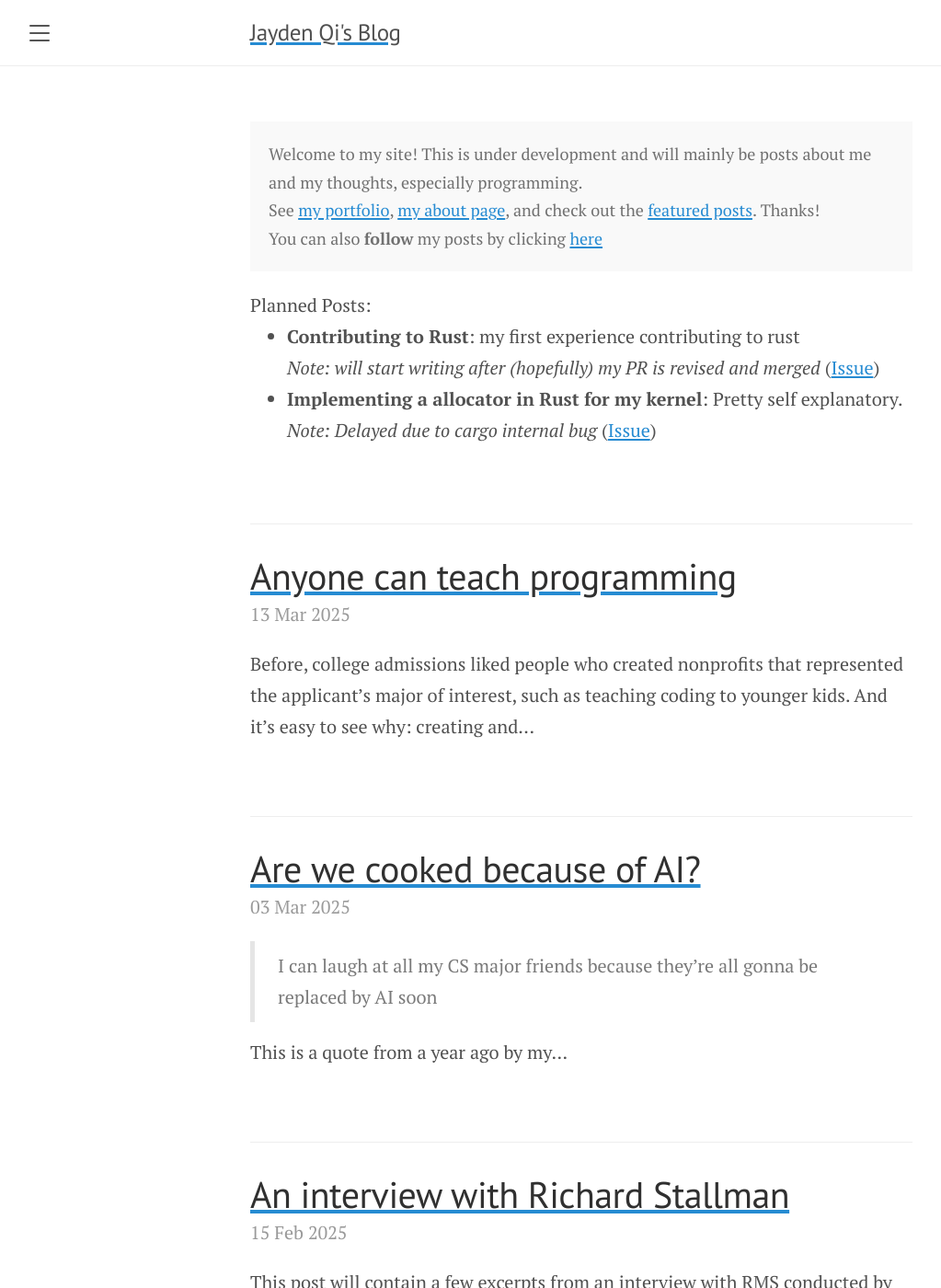
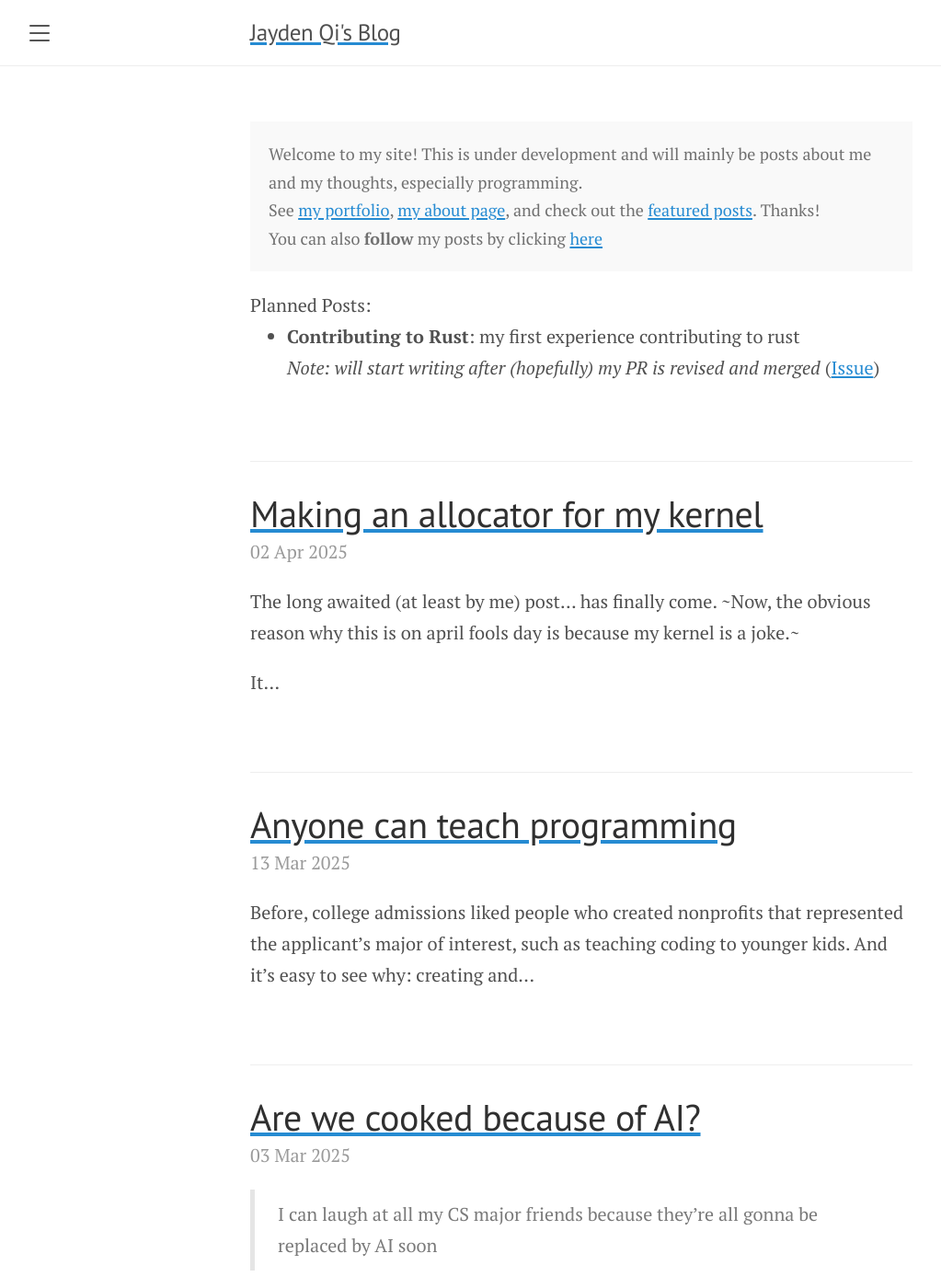
Before and after one commit to JayAndJef/jayandjef.github.io, a Jekyll site: the page built from index.html, in a window 1280 px wide and 1400 px high. Shown: the whole window at 92% size, without its empty margins (8-1031 px from the left). Built offline with Jekyll 4.4.1, drawn with Linux system fonts in a browser that asks for light colours; the list of posts is cut into pages by our own code; some of the changed lines change nothing that is shown; some of the changed text lies outside the part shown.

Commit message:
post: Making an allocator for my kernel

````diff
--- a/_data/planned_posts.yml
+++ b/_data/planned_posts.yml
@@ -2,8 +2,3 @@
   description: my first experience contributing to rust
   note: will start writing after (hopefully) my PR is revised and merged
   issue_link: https://github.com/rust-lang/rust/issues/132802
-
-- title: Implementing a allocator in Rust for my kernel
-  description: Pretty self explanatory.
-  note: Delayed due to cargo internal bug
-  issue_link: https://github.com/rust-lang/cargo/issues/10444
--- /dev/null
+++ b/_posts/2025-04-01-making-an-allocator.md
@@ -0,0 +1,153 @@
+---
+layout: post
+title: Making an allocator for my kernel
+date: 2025-04-01 20:45:00 -0800
+categories: locos programming
+---
+
+The long awaited (at least by me) post... has finally come. ~Now, the obvious reason why this is on april fools day is because my kernel is a joke.~
+
+It has taken this long because I have given up on waiting for cargo maintainers to fix the previous [issue](https://github.com/rust-lang/cargo/issues/10444) and have decided to just migrate my project into two separate crates.
+
+This post will go over the inspiration behind an allocator, and the steps taken to implement it.
+
+The actual implementation is [here](https://github.com/Makonede/locos/blob/main/kernel/src/memory/alloc.rs), in github.
+
+### Inspiration
+
+I'm making my own operating system, which hopefully will become something actually usable in the future. A lot of the foundational pieces were given by Phil Opperman's [blog posts](https://os.phil-opp.com/) on the topic, albeit my version has changes including
+
+- structured into two crates, the kernel and the bootimage
+- Using a framebuffer console instead of a heap (next post will be on improving it)
+- **Not using a simple bump, block, or linked-list allocator**
+- (in the future) not using the legacy interrupt controller
+
+While reading through his posts, I found that he gave a few different implementations of memory allocators for the kernel heap, yet all of them had quite distinct drawbacks, most notably fragmentation. In the end, I decided on using a simple buddy allocator system, which would give decent performance and less memory fragmentation.
+
+### What is a buddy allocator?
+
+A memory allocator is simple. You give it a block of memory (think of a long tape measure), and let it manage it when you later need memory of a specific size (think the width) and alignment (think "the start of this can only be placed at marks of a multiple of *X*"). It also handles freeing the memory ("hey allocator, I'm not gonna use this anymore, you can give it to some other caller") when you don't need it anymore.
+
+The interface for this in rust used by the `alloc` crate, which provides all the heap-allocated types including `Vec<T>` and `Box<T>`, is `[GlobalAlloc](https://doc.rust-lang.org/std/alloc/trait.GlobalAlloc.html)`. This means that a memory allocator must implement `alloc`, which returns a pointer to the memory they request, and `dealloc`, which frees it.
+
+There are many different ways to handle memory allocation. The simplest way is a [bump allocator](https://rust-hosted-langs.github.io/book/chapter-simple-bump.html), which gives out blocks of memory, one after the other. The drawback is that you can only allocate memory after the last block - also meaning that you can only truely free the entire block at once, leading to *memory fragmentation* as more and more space is wasted as blocks inside are unused.
+
+There's also [linked (free) list allocation](https://en.wikipedia.org/wiki/Free_list), which stores pointers in the free regions of memory pointing to the next free region, making a linked list. The problem with this approach, while it saves memory, is that allocation and deallocation can be both O(n), and there can be a lot of memory fragmentation.
+
+An upgraded version of this would be a block allocator, or [memory pool](https://en.wikipedia.org/wiki/Memory_pool), where you have predetermined blocks of memory with fixed sizes. this reduces memory fragmentation a bit and makes it so that, if you have multiple linked lists for each size, you can get allocations in constant time.
+
+Now, we get the [buddy allocator](https://en.wikipedia.org/wiki/Buddy_memory_allocation). A buddy allocation system repeatedly splits blocks of memory in half until the size of the needed memory's next power of two is reached. In doing these splits, each split block of memory is called a buddy. During deallocation, if the deallocated memory block's buddy is also free, they become merged together into one block recursively. By doing this, it decreases fragmentation by a ton.
+
+### Implementation
+
+First, I found a [reference implementation](https://nfil.dev/kernel/rust/coding/rust-buddy-allocator/). Huge thanks to Nikos' blog.
+
+Because I wanted to just keep the bump allocator that manages page frames in my implementation, I needed to tweak the buddy allocator a bit.
+
+This is where I made a big mistake: I thought, "hm. he's using a Vec, I'll just make an array that can always fit the free blocks!"
+
+```rs
+#[global_allocator]
+pub static ALLOCATOR: Locked<BuddyAlloc<14, 16, 8192>> = Locked::new(BuddyAlloc::new(
+    VirtAddr::new(HEAP_START as u64),
+    VirtAddr::new(HEAP_START as u64 + HEAP_SIZE as u64),
+));
+
+// ...
+
+/// A simple wrapper around spin::Mutex to provide safe interior mutability
+pub struct Locked<A> {
+    inner: spin::Mutex<A>,
+}
+
+// ...
+
+/// # Type Parameters
+/// * `L`: Number of levels in the buddy system
+/// * `S`: Size of the smallest block in bytes
+/// * `N`: Maximum number of blocks at each level (fixed to avoid const generics)
+/// ...
+pub struct BuddyAlloc<const L: usize, const S: usize, const N: usize> {
+    heap_start: VirtAddr,
+    _heap_end: VirtAddr,
+    free_lists: [[usize; N]; L],
+    counts: [usize; L],
+}
+```
+
+This had a glaring issue. It was basically the equivalent of putting the heap ... in static memory. And then using that to point to another heap.
+
+After some thought and a convo with some helpful folks on the [rust discord](https://discord.com/invite/rust-lang-community), I decided to use free lists for each level. That way, only the head of the struct would be stored in static memory, and the rest of the nodes would simply be in the free blocks.
+
+This required some re-writing of the implementation, as well as [a struct for the freelist](https://github.com/Makonede/locos/blob/c0bfda6899ba9ec011b6b23312771f8c471035bf/kernel/src/memory/alloc.rs#L71).
+
+```rs
+/// A linked list of free memory blocks used in the buddy allocator
+#[derive(Clone, Copy, Debug)]
+struct FreeList {
+    head: Option<NonNull<Node>>,
+    len: usize,
+}
+
+impl Freelist {
+    /// push a node to the start of the list in constant time
+    pub const fn push(&mut self, ptr: NonNull<()>)
+    /// pop a node off the start of the list in constant time
+    pub const fn pop(&mut self) -> Option<NonNull<()>>
+    /// traverse the list to check if a node exists
+    pub fn exists(&self, ptr: NonNull<()>) -> bool
+    /// remove a node from the list
+    pub fn remove(&mut self, ptr: NonNull<()>)
+}
+/// A node in the free list
+#[derive(Clone, Copy, Debug)]
+struct Node {
+    next: Option<NonNull<Node>>,
+}
+```
+
+[`BuddyAlloc`](https://github.com/Makonede/locos/blob/c0bfda6899ba9ec011b6b23312771f8c471035bf/kernel/src/memory/alloc.rs#L182) was changed to just store the heads of the free lists
+```rs
+pub struct BuddyAlloc<const L: usize, const S: usize, const N: usize> {
+    heap_start: VirtAddr,
+    _heap_end: VirtAddr,
+    free_lists: [FreeList; L],
+}
+```
+
+The implementation of [`BuddyAlloc`](https://github.com/Makonede/locos/blob/c0bfda6899ba9ec011b6b23312771f8c471035bf/kernel/src/memory/alloc.rs#L193) was changed to deal with the pointers themselves, rather then the indices. An example would be [`merge_buddies`](https://github.com/Makonede/locos/blob/c0bfda6899ba9ec011b6b23312771f8c471035bf/kernel/src/memory/alloc.rs#L278)
+
+```rs
+/// Recursively merges a freed block with its buddy if possible
+fn merge_buddies(&mut self, level: usize, ptr: NonNull<()>) {
+    if level == 0 {
+        self.free_lists[level].push(ptr);
+        return;
+    }
+
+    let block_size = Self::block_size(level);
+    let buddy = ptr.as_ptr() as usize ^ block_size;
+    let buddy_nonnull = NonNull::new(buddy as *mut ()).unwrap();
+
+
+    if self.free_lists[level].exists(buddy_nonnull) {
+        // remove buddies from the free list
+        self.free_lists[level].remove(buddy_nonnull);
+
+        // add merged block to next level
+        let first_buddy = core::cmp::min(ptr, buddy_nonnull);
+
+        self.merge_buddies(level - 1, first_buddy);
+    } else {
+        self.free_lists[level].push(ptr);
+    }
+}
+```
+
+Now, you might have noticed an issue with this. Merging the buddies still takes `O(n)` time!
+
+To be honest, I'm not very clear on how we could fix this. I've seen implementations that either have `O(n)` alloc and constant time dealloc, `O(log n)` alloc and dealloc, or what both Nikos and I have - constant time alloc and `O(n)` dealloc. I might have just not researched it enough. A friend suggested I hash it to index an array containing all the free blocks, but I'm not sure of the implementation or the space tradeoff of that. Likewise, some implementations use a header in each memory block, but that uses space as well.
+
+In the end, I decided to settle with this allocator for now. In the future, I might optimize it more or switch to a pre-made allocator, as making this was more for the knowledge itself.
+
+Thanks for reading, and if you have any improvements (either for the post or the allocator), shoot me a message on my discord `jayandjeff`.
````
